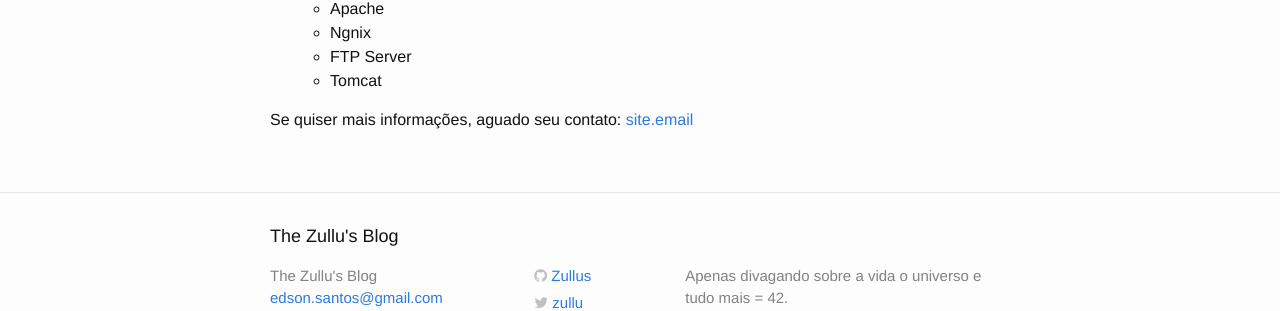
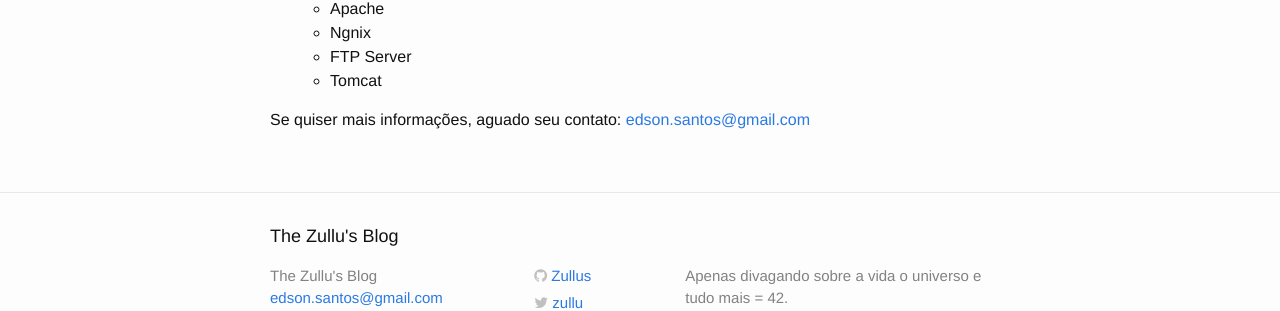
Before and after one commit to Zullus/Zullus, a Jekyll site: the page built from sobre.md, in a window 1280 px wide. Shown: the part 1313-1624 px from the top of the page. Built offline with Jekyll 4.4.1, drawn with Linux system fonts in a browser that asks for light colours.

Commit message:
Conserto do link do e-mail

```diff
--- a/sobre.md
+++ b/sobre.md
@@ -44,4 +44,4 @@ Nesses sites, você poderá ver os detalhes dos projetos que criamos, que tem co
     - FTP Server
     - Tomcat
 
-Se quiser mais informações, aguado seu contato: [site.email](site.email)
+Se quiser mais informações, aguado seu contato: [{{ site.email }}]({{ site.email }})
```
